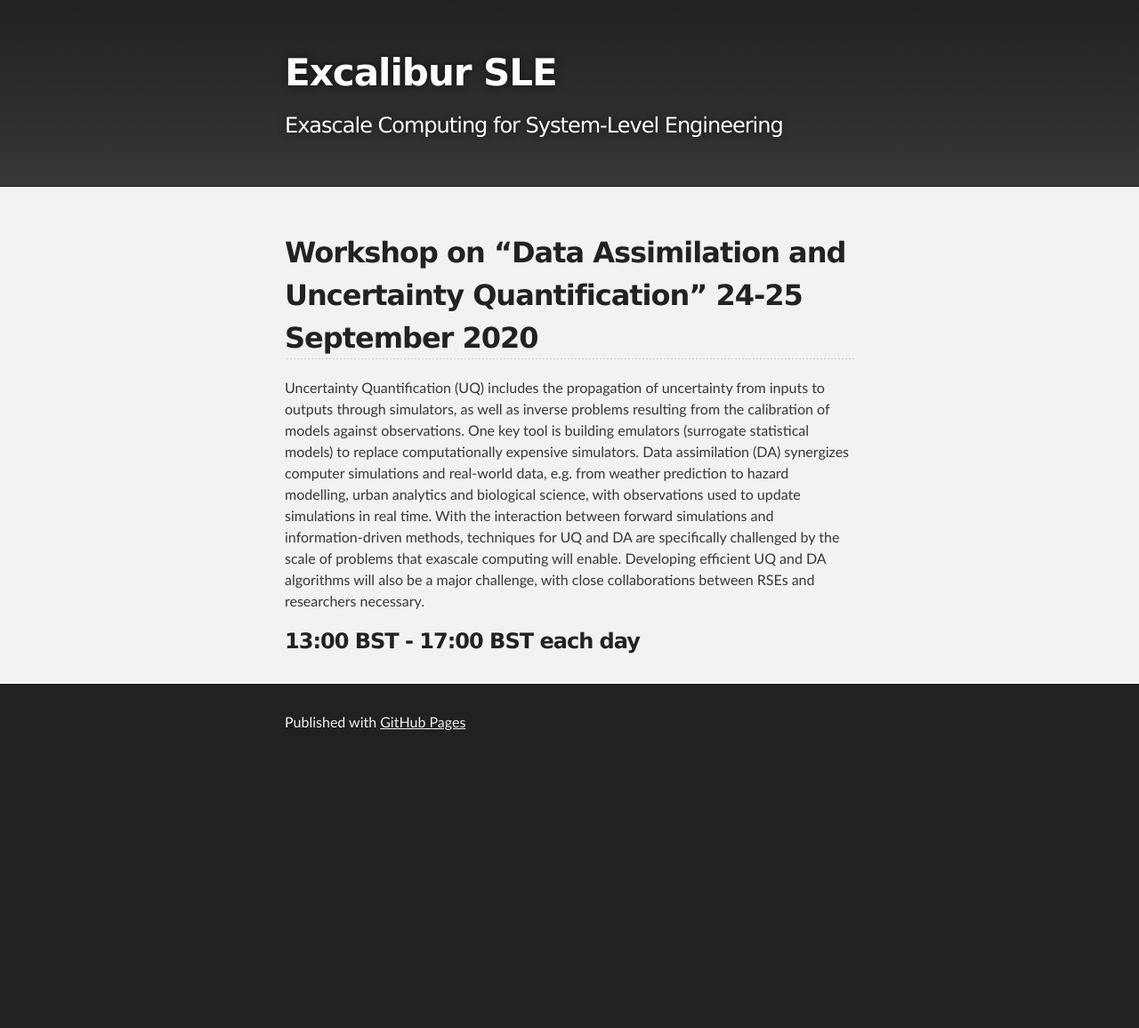
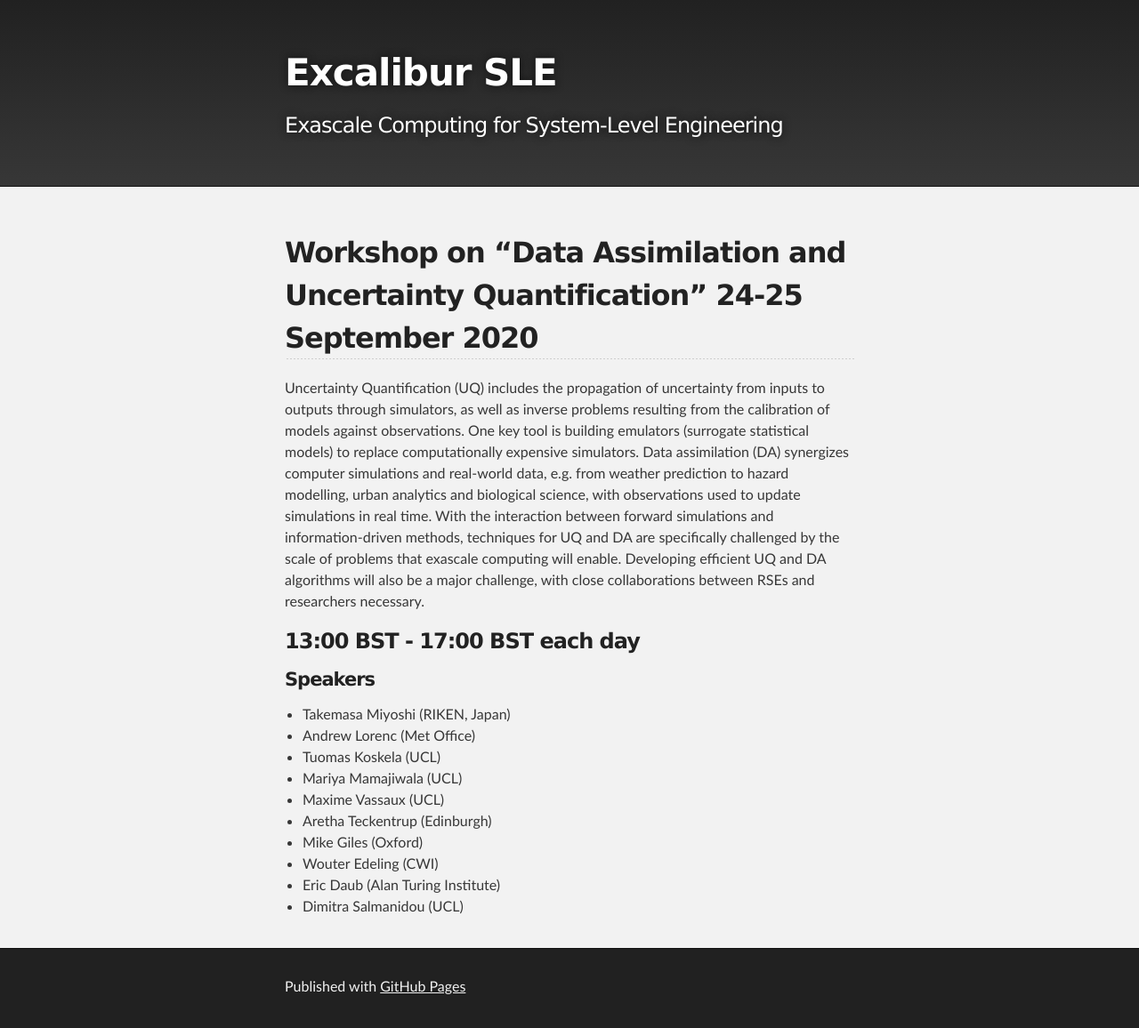
Before and after one commit to Excalibur-SLE/Excalibur-SLE.github.io, a Jekyll site: the page built from workshop2.md, in a window 1280 px wide. Shown: the whole page at 89% size. Built offline with Jekyll 4.4.1, drawn with Linux system fonts in a browser that asks for light colours; our own code applies the rules of GitHub Pages for plain Markdown files; before the commit the page ends 900 px from its top, so only the background shows below that.

Commit message:
Add confirmed speakers

```diff
--- a/workshop2.md
+++ b/workshop2.md
@@ -20,3 +20,16 @@
 researchers necessary.
 
 ### 13:00 BST - 17:00 BST each day
+
+#### Speakers
+
+- Takemasa Miyoshi (RIKEN, Japan)
+- Andrew Lorenc (Met Office)
+- Tuomas Koskela (UCL)
+- Mariya Mamajiwala (UCL)
+- Maxime Vassaux (UCL)
+- Aretha Teckentrup (Edinburgh)
+- Mike Giles (Oxford)
+- Wouter Edeling (CWI)
+- Eric Daub (Alan Turing Institute)
+- Dimitra Salmanidou (UCL)
```
